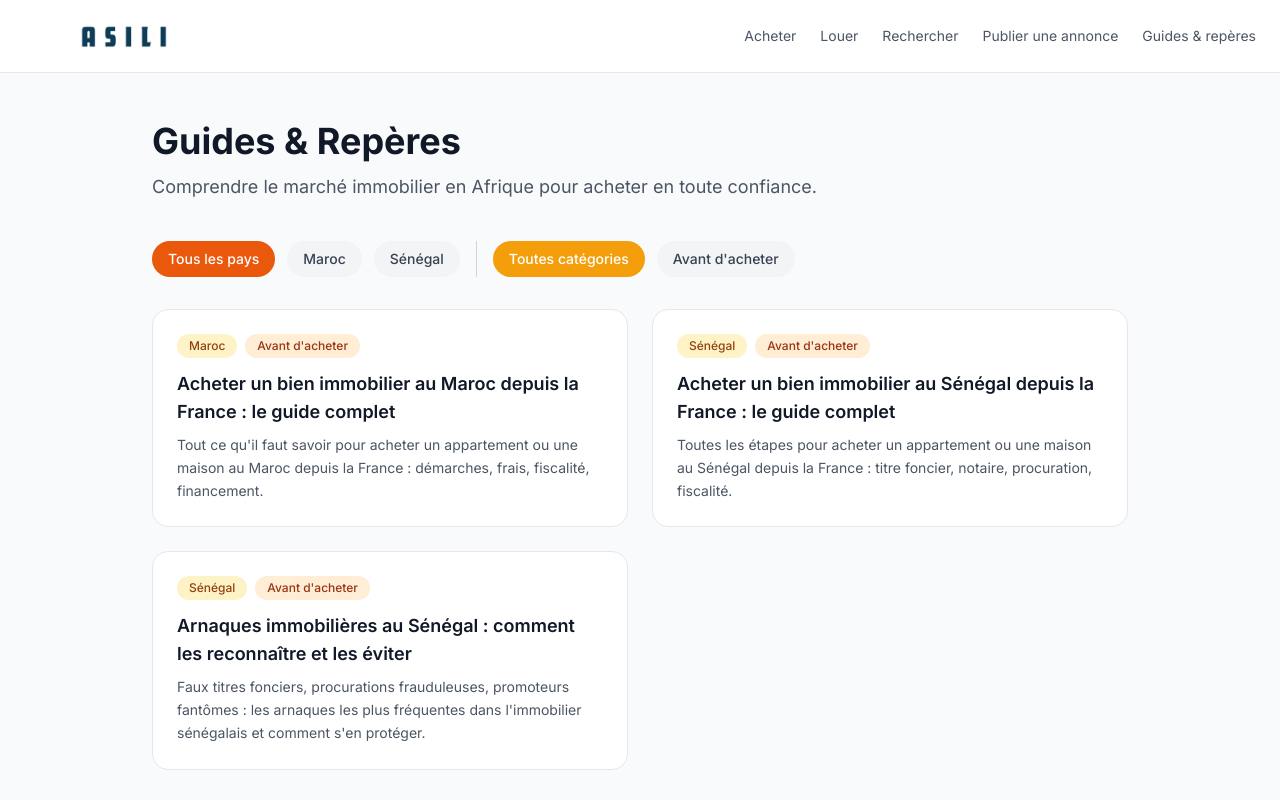
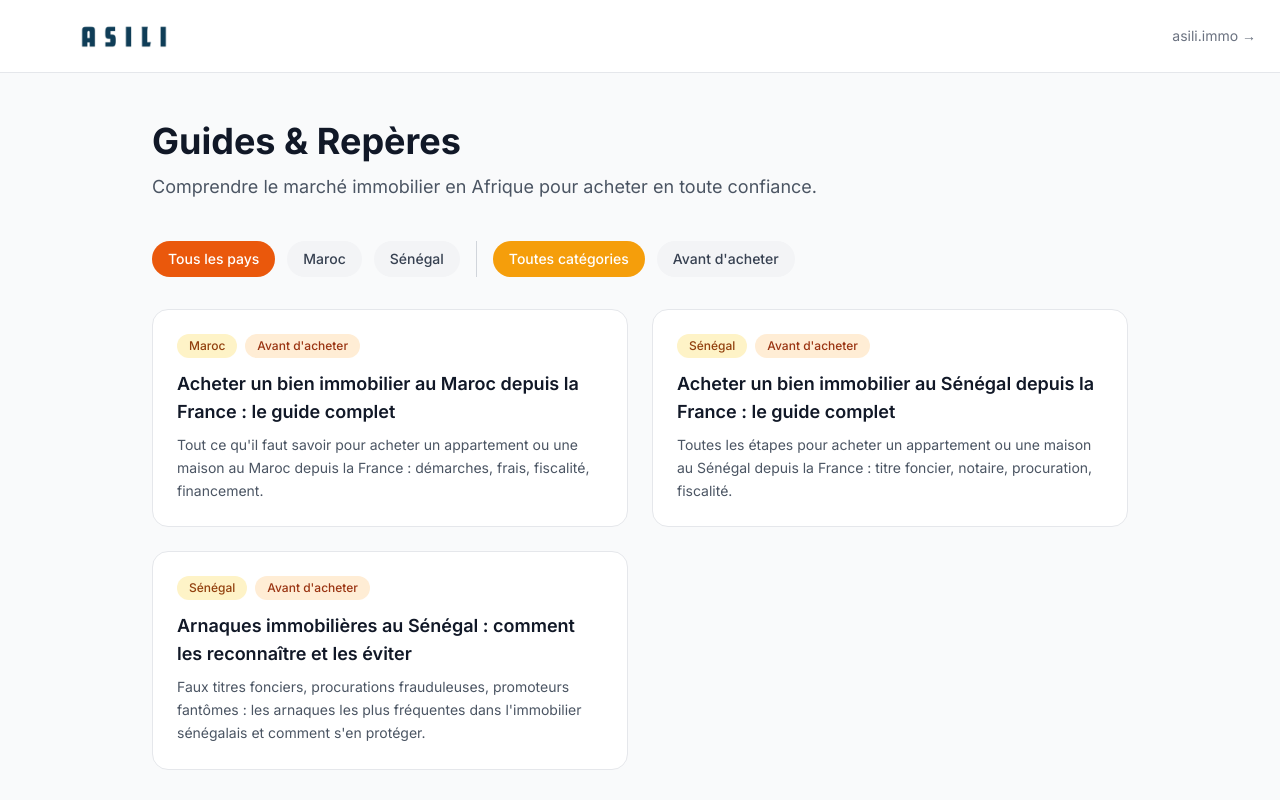
Before and after one commit to Math-MMO/asili-guides, a Next.js app: page / in a window 1280 px wide. Shown: the top 800 px of the page. Built offline with nearby package versions, Linux system fonts and the light colour scheme.

Commit message:
Simplifie navbar : logo + lien asili.immo uniquement
Co-Authored-By: Claude Opus 4.6 (1M context) <noreply@anthropic.com>

```diff
--- a/src/components/Navbar.jsx
+++ b/src/components/Navbar.jsx
@@ -1,22 +1,6 @@
-"use client";
-
-import React, { useState } from "react";
 import Link from "next/link";
-import { Menu, X } from "lucide-react";
-
-const ASILI_URL = "https://asili.immo";
 
 export default function Navbar() {
-  const [mobileOpen, setMobileOpen] = useState(false);
-
-  const navLinks = [
-    { label: "Acheter", href: `${ASILI_URL}/Search?listing_type=sale` },
-    { label: "Louer", href: `${ASILI_URL}/Search?listing_type=rent` },
-    { label: "Rechercher", href: `${ASILI_URL}/Search` },
-    { label: "Publier une annonce", href: `${ASILI_URL}/CreateProperty` },
-    { label: "Guides & repères", href: "/" },
-  ];
-
   return (
     <header className="bg-white border-b border-gray-200">
       <div className="mx-auto flex max-w-7xl items-center justify-between px-4 py-4 sm:px-6">
@@ -27,69 +11,15 @@ export default function Navbar() {
             className="h-10 w-auto"
           />
         </Link>
-
-        {/* Desktop nav */}
-        <nav className="hidden md:flex items-center gap-6">
-          {navLinks.map((link) =>
-            link.href.startsWith("/") ? (
-              <Link
-                key={link.label}
-                href={link.href}
-                className="text-sm text-gray-600 hover:text-gray-900 transition-colors"
-              >
-                {link.label}
-              </Link>
-            ) : (
-              <a
-                key={link.label}
-                href={link.href}
-                target="_blank"
-                rel="noopener noreferrer"
-                className="text-sm text-gray-600 hover:text-gray-900 transition-colors"
-              >
-                {link.label}
-              </a>
-            )
-          )}
-        </nav>
-
-        {/* Mobile toggle */}
-        <button
-          className="md:hidden text-gray-600 hover:text-gray-900"
-          onClick={() => setMobileOpen(!mobileOpen)}
-          aria-label="Menu"
+        <a
+          href="https://asili.immo"
+          target="_blank"
+          rel="noopener noreferrer"
+          className="text-sm text-gray-500 hover:text-orange-600 transition-colors"
         >
-          {mobileOpen ? <X className="h-6 w-6" /> : <Menu className="h-6 w-6" />}
-        </button>
+          asili.immo &rarr;
+        </a>
       </div>
-
-      {/* Mobile nav */}
-      {mobileOpen && (
-        <nav className="md:hidden border-t border-gray-200 px-4 pb-4">
-          {navLinks.map((link) =>
-            link.href.startsWith("/") ? (
-              <Link
-                key={link.label}
-                href={link.href}
-                onClick={() => setMobileOpen(false)}
-                className="block py-2 text-sm text-gray-600 hover:text-gray-900 transition-colors"
-              >
-                {link.label}
-              </Link>
-            ) : (
-              <a
-                key={link.label}
-                href={link.href}
-                target="_blank"
-                rel="noopener noreferrer"
-                className="block py-2 text-sm text-gray-600 hover:text-gray-900 transition-colors"
-              >
-                {link.label}
-              </a>
-            )
-          )}
-        </nav>
-      )}
     </header>
   );
 }
```
